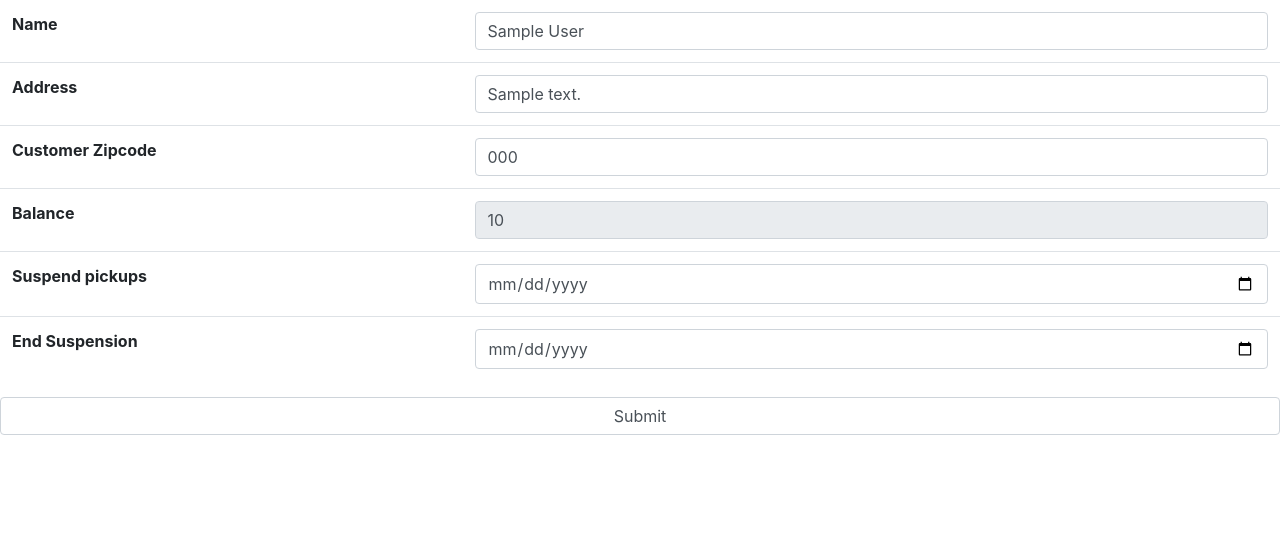
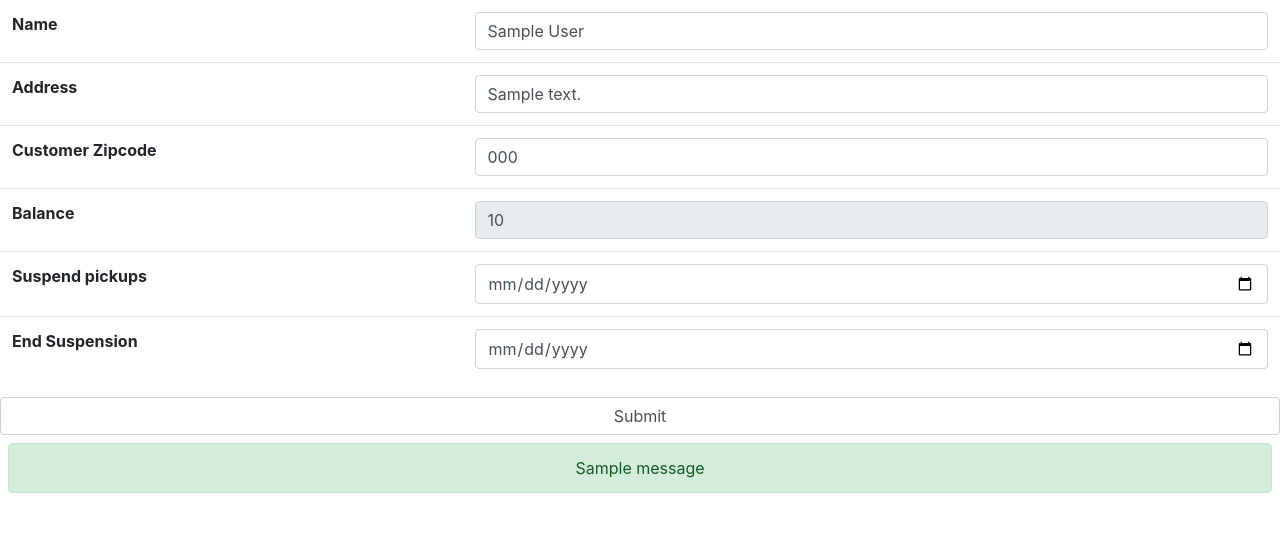
Before and after one commit to Jamesburgess44/Trashcollector, a Django app: page /customers/account_info/ in a window 1280 px wide. Shown: the part 65-608 px from the top of the page. Run offline with Django 3.2, Linux system fonts and the light colour scheme; a user stored in the database is signed in; tables that the repository leaves empty hold one stand-in row (values such as "Sample post"); one stand-in notice (Sample message) is shown; some libraries are stand-ins or nearby versions.

Commit message:
Added a messaging system for after information is updated.

```diff
--- a/trash_collector/customers/templates/customers/account_info.html
+++ b/trash_collector/customers/templates/customers/account_info.html
@@ -36,4 +36,6 @@
             </table>
                 <input class="form-control" type="submit" value="Submit">
         </form>
+            {% include 'customers/messages.html' %}
+
 {% endblock %}
--- /dev/null
+++ b/trash_collector/customers/templates/customers/messages.html
@@ -0,0 +1,7 @@
+{% if messages %}
+      {% for message in messages %}
+        <div class="text-center alert alert-{{message.tags}} m-2" role="alert">
+            {{ message }}
+        </div>
+      {% endfor %}
+{% endif %}
--- a/trash_collector/customers/views.py
+++ b/trash_collector/customers/views.py
@@ -3,6 +3,7 @@ from django.shortcuts import render, redirect
 from django.contrib.auth.models import Group
 from .models import Customer
 from .forms import customer_forms, change_pickup_form
+from django.contrib import messages
 from django.urls import reverse
 
 
@@ -59,7 +60,8 @@ def customer_account_info(request):
     form = customer_forms(request.POST, instance=customer_info)
     if form.is_valid():
         form.save()
-        return redirect('/customers/')
+        messages.success(request, 'successfully saved')
+        return redirect('/customers/account_info')
     context = {
         'form': form,
         'customer_info': customer_info
```
Also changed, not shown: trash_collector/employees/migrations/0003_auto_20210705_1242.py (added).
